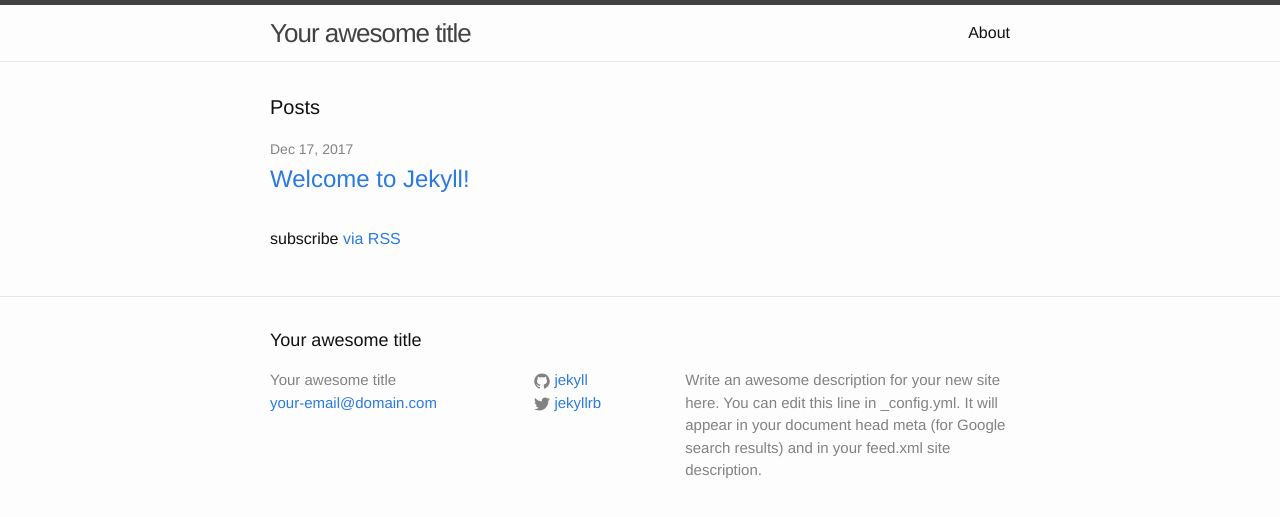
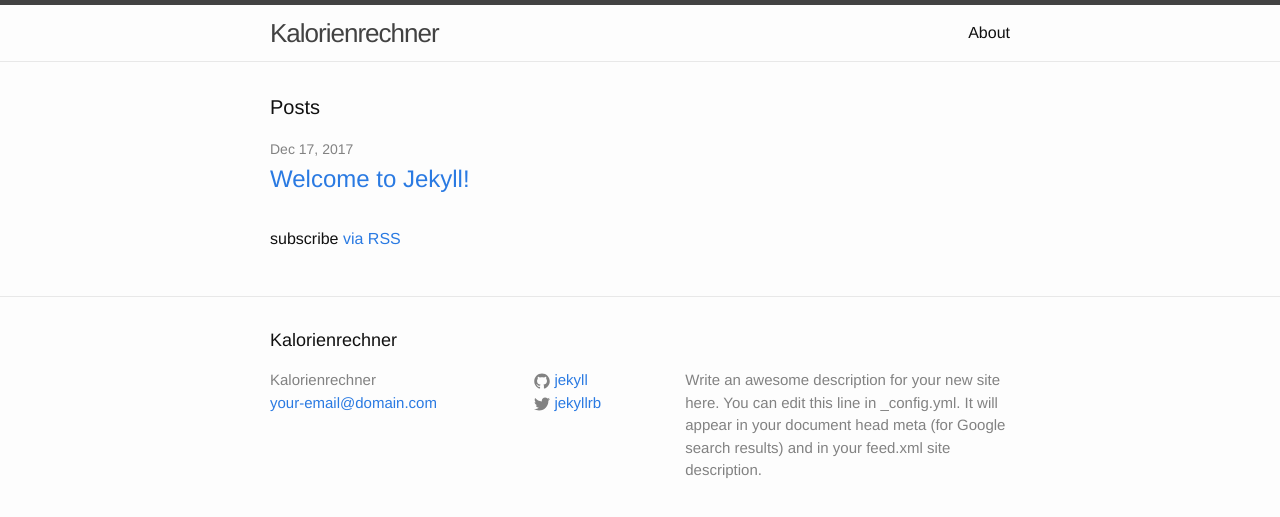
Before and after one commit to Smartjunky/Smartjunky.github.io, a Jekyll site: the page built from index.html, in a window 1280 px wide. Shown: the top 517 px of the page. Built offline with Jekyll 4.4.1, drawn with Linux system fonts in a browser that asks for light colours.

Commit message:
Update _config.yml

```diff
--- a/_config.yml
+++ b/_config.yml
@@ -6,7 +6,7 @@
 # 'jekyll serve'. If you change this file, please restart the server process.
 
 # Site settings
-title: Your awesome title
+title: Kalorienrechner
 email: your-email@domain.com
 description: > # this means to ignore newlines until "baseurl:"
   Write an awesome description for your new site here. You can edit this
```
